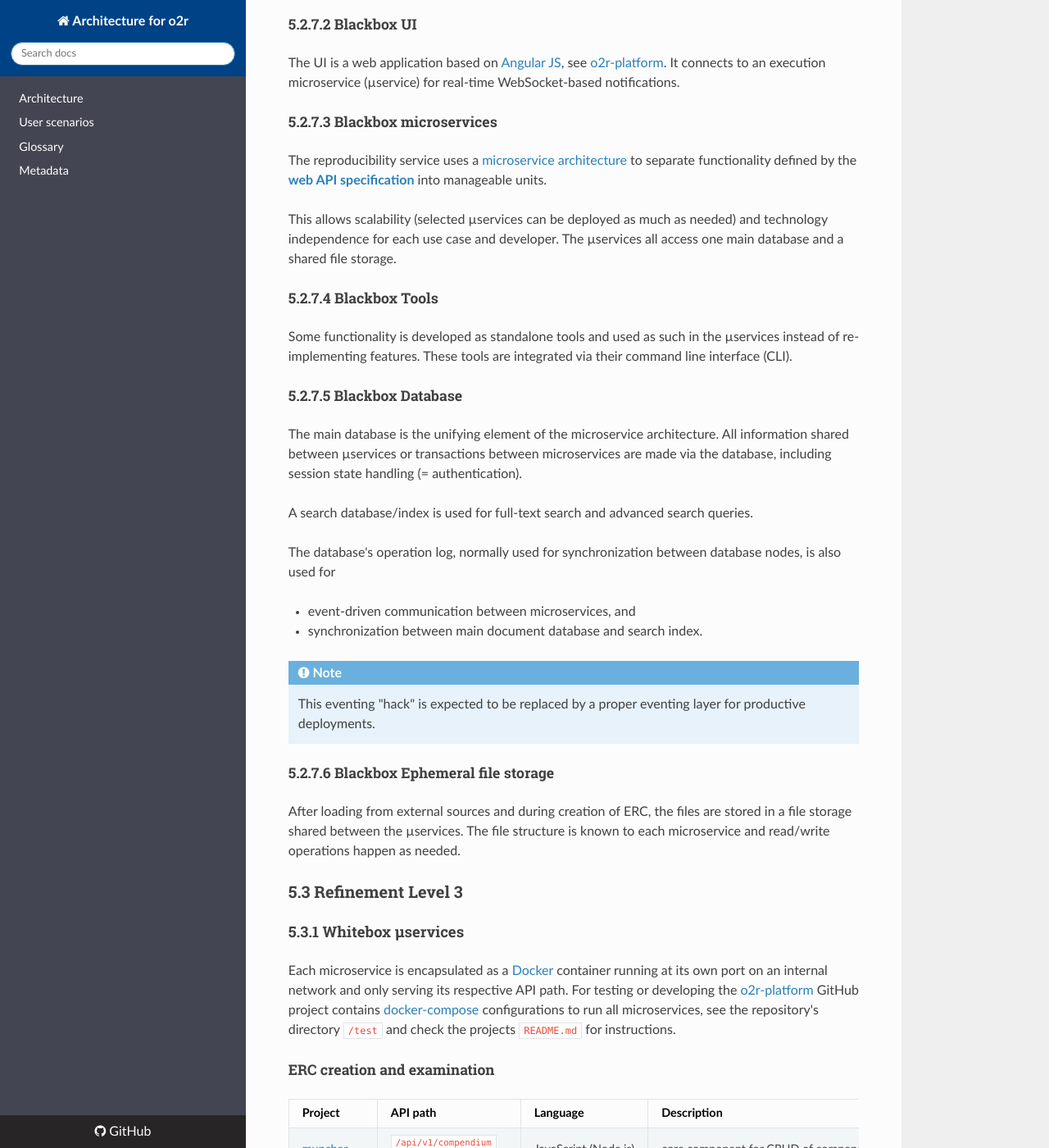
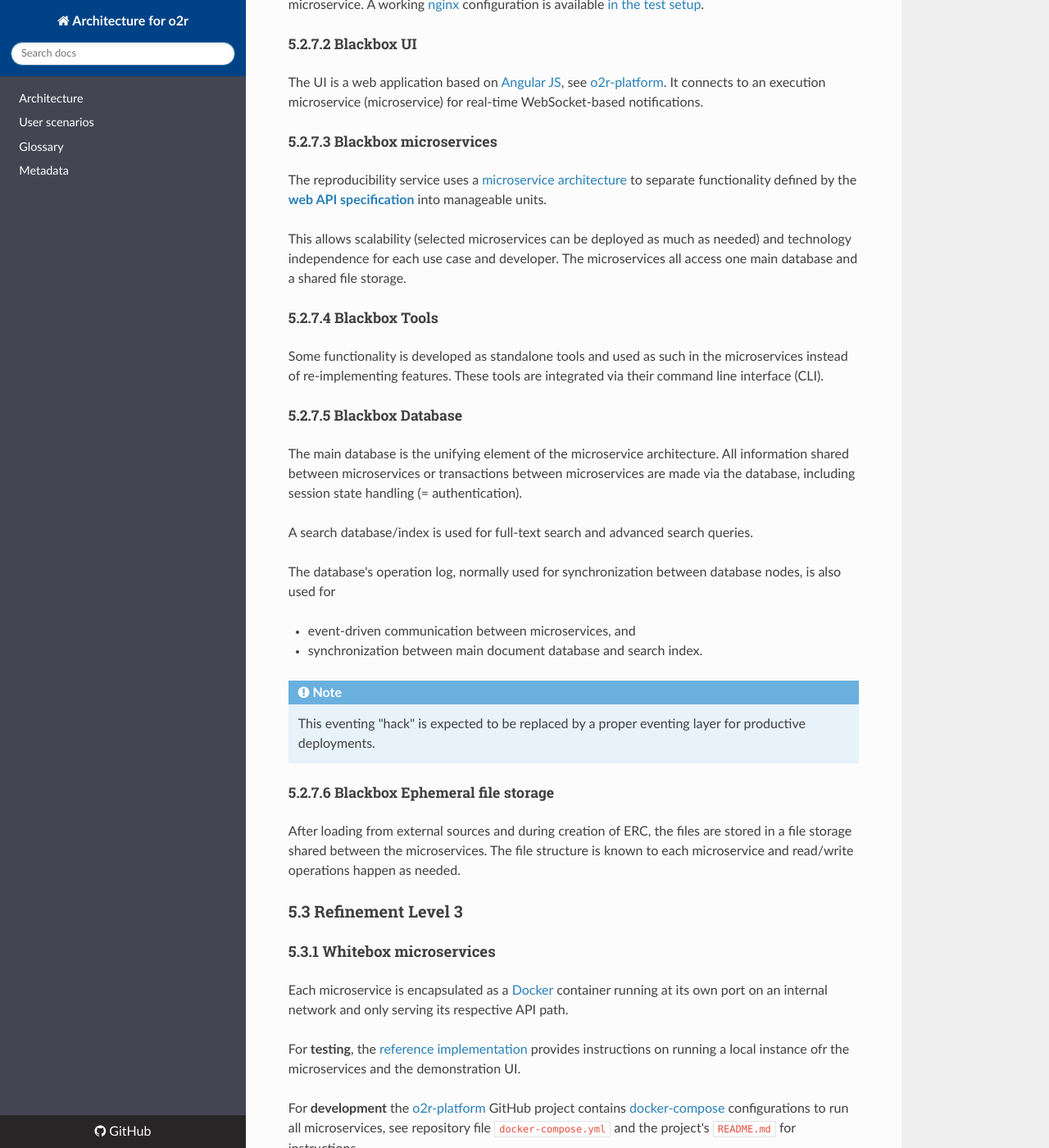
Before and after one commit to o2r-project/architecture, an MkDocs documentation site: the page built from docs/05_building-block-view.md, in a window 1280 px wide and 1400 px high, scrolled down 4986 px. Shown: the whole window at 82% size. Built offline with MkDocs 1.6.1, drawn with Linux system fonts in a browser that asks for light colours; nearby versions of some CDN libraries; old or Windows-style settings are respelled for this version of MkDocs; some of the changed text lies outside the part shown.

Commit message:
add CRUD to glossay and unify usage of "microservice"; minor clarifications in building block view

```diff
--- a/docs/05_building-block-view.md
+++ b/docs/05_building-block-view.md
@@ -5,7 +5,7 @@
 #### 5.1.1 Blackbox Publication Platforms
 
 Publications platforms are the online interaction points of users with scientific works.
-Users create publications, e.g. submitting to a scientific journal, publishing on a pre-print server or archive, or collaborating in online repositories.
+Users create publications, e.g. submitting to a scientific journal, publishing on a pre-print server, publishing on a self-hosted website, or collaborating in online repositories.
 Users examine publications, e.g. browsing, searching, reading, downloading, or reviewing.
 
 #### 5.1.2 Blackbox ID Provider
@@ -130,24 +131,24 @@ A working [nginx](https://nginx.org) configuration is available [in the test set
 ##### 5.2.7.2 Blackbox UI
 
 The UI is a web application based on [Angular JS](https://angularjs.org/), see [o2r-platform](https://github.com/o2r-project/o2r-platform).
-It connects to an execution microservice (µservice) for real-time WebSocket-based notifications.
+It connects to an execution microservice (microservice) for real-time WebSocket-based notifications.
 
 ##### 5.2.7.3 Blackbox microservices
 
 The reproducibility service uses a [microservice architecture](https://en.wikipedia.org/wiki/Microservices) to separate functionality defined by the **[web API specification](http://o2r.info/o2r-web-api)** into manageable units.
 
-This allows scalability (selected µservices can be deployed as much as needed) and technology independence for each use case and developer.
-The µservices all access one main database and a shared file storage.
+This allows scalability (selected microservices can be deployed as much as needed) and technology independence for each use case and developer.
+The microservices all access one main database and a shared file storage.
 
 ##### 5.2.7.4 Blackbox Tools
 
-Some functionality is developed as standalone tools and used as such in the µservices instead of re-implementing features.
+Some functionality is developed as standalone tools and used as such in the microservices instead of re-implementing features.
 These tools are integrated via their command line interface (CLI).
 
 ##### 5.2.7.5 Blackbox Database
 
 The main database is the unifying element of the microservice architecture.
-All information shared between µservices or transactions between microservices are made via the database, including session state handling (= authentication).
+All information shared between microservices or transactions between microservices are made via the database, including session state handling (= authentication).
 
 A search database/index is used for full-text search and advanced search queries.
 
@@ -161,21 +162,24 @@ The database's operation log, normally used for synchronization between database
 
 ##### 5.2.7.6 Blackbox Ephemeral file storage
 
-After loading from external sources and during creation of ERC, the files are stored in a file storage shared between the µservices.
+After loading from external sources and during creation of ERC, the files are stored in a file storage shared between the microservices.
 The file structure is known to each microservice and read/write operations happen as needed.
 
 ### 5.3 Refinement Level 3
 
-#### 5.3.1 Whitebox µservices
+#### 5.3.1 Whitebox microservices
 
 Each microservice is encapsulated as a [Docker](http://docker.com/) container running at its own port on an internal network and only serving its respective API path.
-For testing or developing the [o2r-platform](https://github.com/o2r-project/o2r-platform) GitHub project contains [docker-compose](https://docs.docker.com/compose/compose-file/) configurations to run all microservices, see the repository's directory `/test` and check the projects `README.md` for instructions.
+
+For **testing**, the [reference implementation](https://github.com/o2r-project/reference-implementation) provides instructions on running a local instance ofr the microservices and the demonstration UI.
+
+For **development** the [o2r-platform](https://github.com/o2r-project/o2r-platform) GitHub project contains [docker-compose](https://docs.docker.com/compose/compose-file/) configurations to run all microservices, see repository file `docker-compose.yml` and the project's `README.md` for instructions.
 
 ##### ERC creation and examination
 
 **Project** | **API path** | **Language** | **Description**
 ------ | ------ | ------ | ------
-[muncher](https://github.com/o2r-project/o2r-muncher) | `/api/v1/compendium` and `/api/v1/job`  | JavaScript (Node.js) | core component for CRUD of compendia and jobs (ERC execution)
+[muncher](https://github.com/o2r-project/o2r-muncher) | `/api/v1/compendium` and `/api/v1/job`  | JavaScript (Node.js) | core component for [CRUD](https://en.wikipedia.org/wiki/Create,_read,_update_and_delete) of compendia and jobs (ERC execution)
 [loader](https://github.com/o2r-project/o2r-loader) | `/api/v1/compendium` (`HTTP POST` only) |  JavaScript (Node.js) | load workspaces from repositories and collaboration platforms
 [finder](https://github.com/o2r-project/o2r-finder) | `/api/v1/search` | JavaScript (Node.js) | discovery and search, synchronizes the database with a search database (Elasticsearch) and exposes read-only search endpoints
 [transporter](https://github.com/o2r-project/o2r-transporter) | `~ /data/` and `~* \.(zip|tar|tar.gz)` | JavaScript (Node.js) | downloads of compendia in zip or (gzipped) tar formats
@@ -210,9 +214,9 @@ Collections:
 - `jobs`
 - `shipments`
 
-The MongoDB API is used by connecting µservices via suitable client packages, which are available for all required languages.
+The MongoDB API is used by connecting microservices via suitable client packages, which are available for all required languages.
 
-**[Elasticsearch](https://elastic.co) search index**, kept in sync with the main document database by the µservice `finder`.
+**[Elasticsearch](https://elastic.co) search index**, kept in sync with the main document database by the microservice `finder`.
 The ids are mapped to support update and delete operations.
 
 The two main resources of the API are kept in separate indices due to [their different structure/mappings](https://www.elastic.co/blog/index-vs-type):
```
Also changed, not shown: other parts of docs/05_building-block-view.md (+3 -2 lines), docs/glossary.md (+4 -0 lines).
